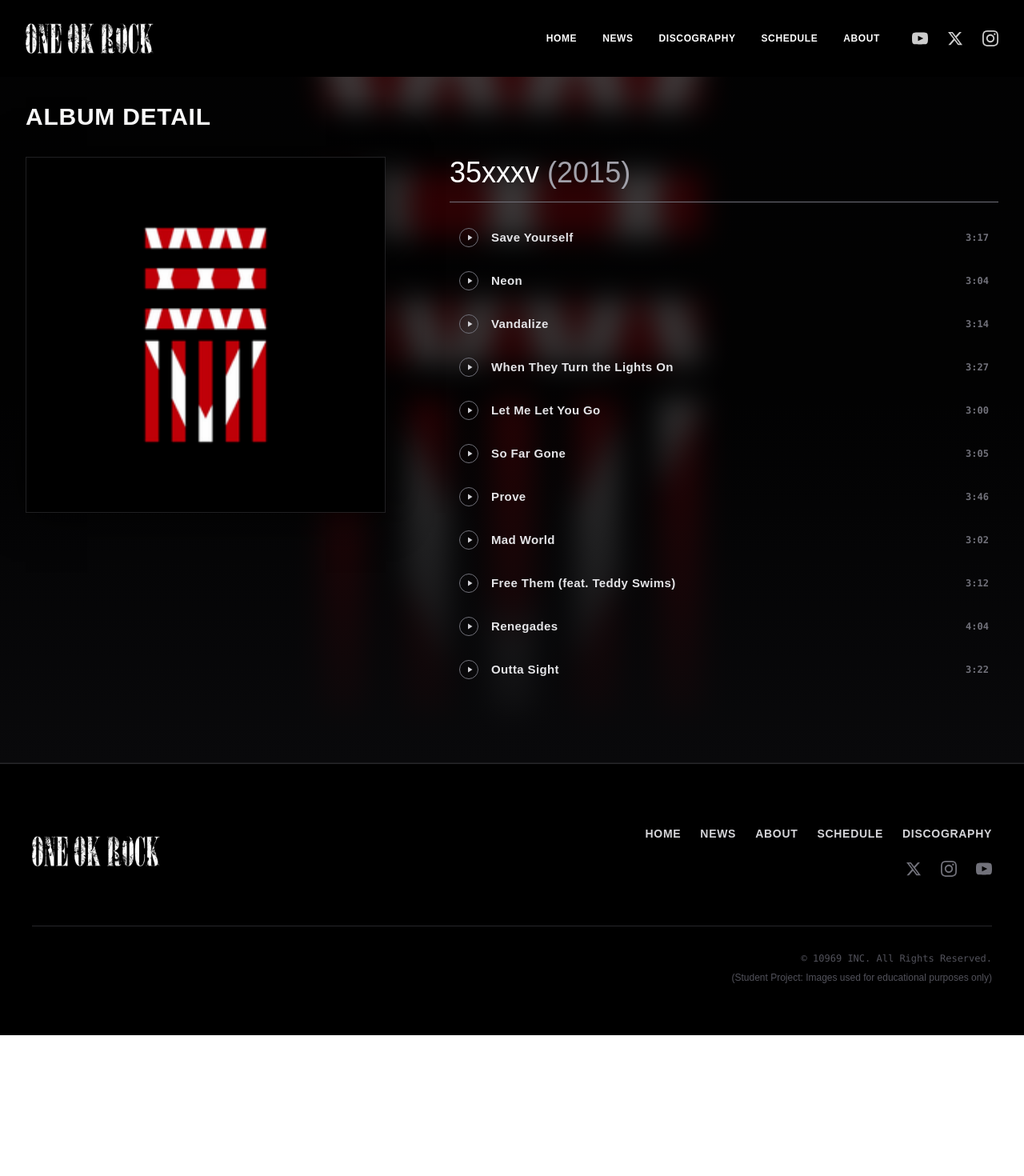
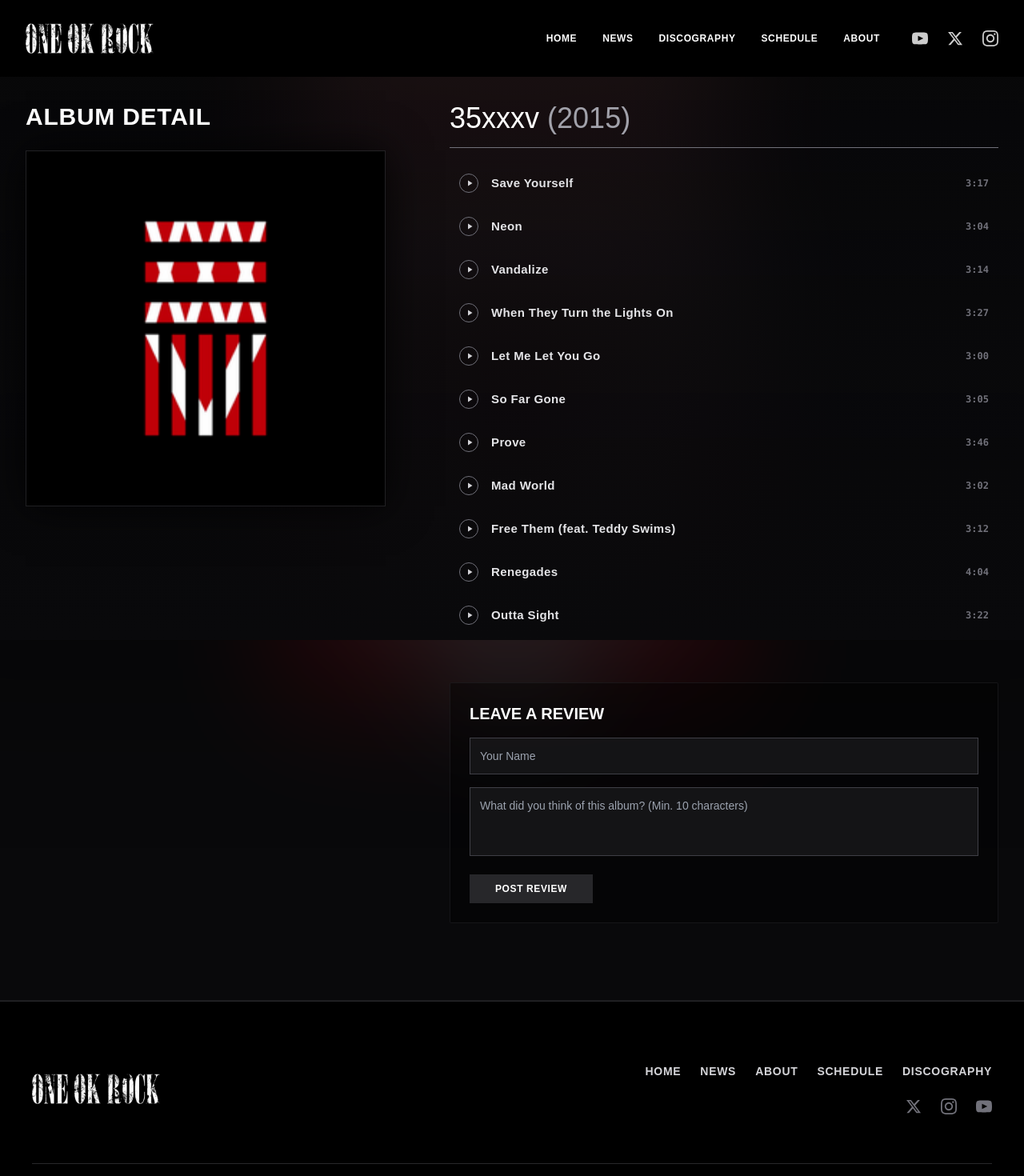
Before and after one commit to TonnamH/artist-hub, a React (Vite) app: page /album/35xxxv in a window 1280 px wide. Shown: the top 1470 px of the page at 80% size. Before the commit the page ends 1294 px from the top, so only its background shows below. Built offline with nearby package versions, Linux system fonts and the light colour scheme.

Commit message:
added input validation example

```diff
--- a/src/pages/AlbumDetail.jsx
+++ b/src/pages/AlbumDetail.jsx
@@ -1,41 +1,17 @@
 // src/pages/AlbumDetail.jsx
 import { useState, useRef, useEffect } from 'react';
-import { useParams, Link } from 'react-router-dom';
+import { useParams } from 'react-router-dom';
 import Navbar from '../components/Navbar';
 import Footer from '../components/Footer';
 
-// The Upgraded Interactive Track Row Component (State is controlled by the parent!)
 const TrackRow = ({ title, duration, isPlaying, onToggle }) => {
   return (
-    <li
-      onClick={onToggle}
-      className={`flex items-center gap-4 py-2 px-3 rounded-md cursor-pointer transition-all duration-300 ${
-        isPlaying ? 'bg-zinc-900 shadow-inner' : 'hover:bg-zinc-900/50'
-      }`}
-    >
-      <div className={`w-6 h-6 shrink-0 rounded-full border flex items-center justify-center transition-all duration-300 ${
-        isPlaying
-          ? 'border-orange-600 bg-orange-600 shadow-[0_0_10px_rgba(234,88,12,0.5)]'
-          : 'border-zinc-500 hover:border-white'
-      }`}>
-        {isPlaying ? (
-          <svg className="w-3 h-3 text-white animate-pulse" fill="currentColor" viewBox="0 0 24 24"><path d="M6 19h4V5H6v14zm8-14v14h4V5h-4z" /></svg>
-        ) : (
-          <svg className="w-3 h-3 text-zinc-300 ml-0.5" fill="currentColor" viewBox="0 0 24 24"><path d="M8 5v14l11-7z" /></svg>
-        )}
+    <li onClick={onToggle} className={`flex items-center gap-4 py-2 px-3 rounded-md cursor-pointer transition-all duration-300 ${isPlaying ? 'bg-zinc-900 shadow-inner' : 'hover:bg-zinc-900/50'}`}>
+      <div className={`w-6 h-6 shrink-0 rounded-full border flex items-center justify-center transition-all duration-300 ${isPlaying ? 'border-orange-600 bg-orange-600 shadow-[0_0_10px_rgba(234,88,12,0.5)]' : 'border-zinc-500 hover:border-white'}`}>
+        {isPlaying ? <svg className="w-3 h-3 text-white animate-pulse" fill="currentColor" viewBox="0 0 24 24"><path d="M6 19h4V5H6v14zm8-14v14h4V5h-4z" /></svg> : <svg className="w-3 h-3 text-zinc-300 ml-0.5" fill="currentColor" viewBox="0 0 24 24"><path d="M8 5v14l11-7z" /></svg>}
       </div>
-
-      <span className={`font-bold text-[15px] tracking-wide flex-grow transition-colors ${
-        isPlaying ? 'text-orange-500' : 'text-zinc-200 hover:text-white'
-      }`}>
-        {title}
-      </span>
-
-      {isPlaying ? (
-        <span className="text-xs font-bold text-orange-500 uppercase tracking-widest animate-pulse">Playing</span>
-      ) : (
-        <span className="text-xs text-zinc-500 font-mono font-bold">{duration}</span>
-      )}
+      <span className={`font-bold text-[15px] tracking-wide flex-grow transition-colors ${isPlaying ? 'text-orange-500' : 'text-zinc-200 hover:text-white'}`}>{title}</span>
+      {isPlaying ? <span className="text-xs font-bold text-orange-500 uppercase tracking-widest animate-pulse">Playing</span> : <span className="text-xs text-zinc-500 font-mono font-bold">{duration}</span>}
     </li>
   );
 };
@@ -43,21 +19,41 @@
 export default function AlbumDetail() {
   const { albumId } = useParams();
   const [playingTrackIndex, setPlayingTrackIndex] = useState(null);
-
-  // ✨ 1. Create a reference to the hidden audio player
   const audioRef = useRef(null);
 
-  // ✨ 2. Watch the track index. If it changes, play or pause the audio!
+  // FAN REVIEW STATE
+  const [reviewData, setReviewData] = useState({ name: '', text: '' });
+  const [reviewError, setReviewError] = useState('');
+  const [reviewSuccess, setReviewSuccess] = useState(false);
+
   useEffect(() => {
     if (audioRef.current) {
       if (playingTrackIndex !== null) {
-        audioRef.current.currentTime = 0; // Restart song from beginning
-        audioRef.current.play().catch(err => console.log("Audio playback blocked:", err));
+        audioRef.current.currentTime = 0;
+        audioRef.current.play().catch(err => console.log("Audio blocked:", err));
       } else {
         audioRef.current.pause();
       }
     }
   }, [playingTrackIndex]);
+
+  const handleReviewSubmit = (e) => {
+    e.preventDefault();
+    setReviewError('');
+    setReviewSuccess(false);
+
+    if (!reviewData.name.trim()) {
+      setReviewError('Please enter your name.');
+      return;
+    }
+    if (reviewData.text.length < 10) {
+      setReviewError('Your review is too short! Please write at least 10 characters.');
+      return;
+    }
+
+    setReviewSuccess(true);
+    setReviewData({ name: '', text: '' });
+  };
 
   const albumDatabase = {
     "luxury-disease": { title: "Luxury Disease", year: "2022" },
@@ -90,51 +86,79 @@
   ];
 
   return (
-    <div className="min-h-screen bg-zinc-950 text-white font-worksans selection:bg-orange-600/30 flex flex-col">
-
-      {/* ✨ 3. The hidden audio element with a safe, royalty-free track */}
+    <div className="min-h-screen bg-zinc-950 text-white font-worksans selection:bg-orange-600/30 flex flex-col relative">
       <audio ref={audioRef} src="https://www.soundhelix.com/examples/mp3/SoundHelix-Song-1.mp3" preload="none" />
-
       <Navbar />
 
-      <main className="relative flex-grow pt-32 pb-24 overflow-hidden border-b border-zinc-900">
-        <div className="absolute inset-0 z-0">
-          <img src={coverImage} alt="Background" className="w-full h-full object-cover blur-lg scale-110 opacity-50" />
-          <div className="absolute inset-0 bg-gradient-to-b from-black/50 via-black/60 to-zinc-950"></div>
-        </div>
+      {/* ✨ FIX 2: Background is now fixed to the viewport so it never cuts off */}
+      <div className="fixed inset-0 z-0 pointer-events-none">
+        {/* Increased blur and scale slightly to hide harsh edges */}
+        <img src={coverImage} alt="Background" className="w-full h-full object-cover blur-3xl scale-125 opacity-30" />
+        <div className="absolute inset-0 bg-gradient-to-b from-zinc-950/40 via-zinc-950/80 to-zinc-950"></div>
+      </div>
 
-        <div className="relative z-10 max-w-7xl mx-auto px-8">
-          <h2 className="font-oswald text-2xl md:text-3xl font-extrabold text-white mb-8 tracking-wide uppercase">ALBUM DETAIL</h2>
+      {/* ✨ FIX 1: Removed overflow-x-hidden from main */}
+      <main className="relative z-10 flex-grow pt-32 pb-24 border-b border-zinc-900 w-full">
+        <div className="max-w-7xl mx-auto px-8">
 
           <div className="flex flex-col md:flex-row gap-12 lg:gap-20 items-start">
-            <div className="w-full max-w-[450px] shrink-0 shadow-[0_0_50px_rgba(0,0,0,0.8)] border border-zinc-800/80">
-              <img src={coverImage} alt={currentAlbum.title} className="w-full h-auto object-cover" />
+
+            {/* ✨ FIX 3: Moved 'ALBUM DETAIL' into the left column */}
+            <div className="w-full max-w-[450px] shrink-0 sticky top-32">
+              <h2 className="font-oswald text-2xl md:text-3xl font-extrabold text-white mb-6 tracking-wide uppercase">ALBUM DETAIL</h2>
+
+              <div className="w-full shadow-[0_0_50px_rgba(0,0,0,0.8)] border border-zinc-800/80">
+                <img src={coverImage} alt={currentAlbum.title} className="w-full h-auto object-cover" />
+              </div>
             </div>
 
             <div className="w-full flex-grow mt-4 md:mt-0">
               <h3 className="font-worksans text-3xl md:text-4xl text-white mb-4">
                 {currentAlbum.title} <span className="text-zinc-400">({currentAlbum.year})</span>
               </h3>
-
               <div className="w-full h-[1px] bg-zinc-500 mb-6"></div>
 
-              <ul className="space-y-3.5">
+              <ul className="space-y-3.5 mb-16">
                 {tracks.map((track, idx) => (
-                  <TrackRow
-                    key={idx}
-                    title={track.title}
-                    duration={track.duration}
-                    isPlaying={playingTrackIndex === idx}
-                    onToggle={() => setPlayingTrackIndex(playingTrackIndex === idx ? null : idx)}
-                  />
+                  <TrackRow key={idx} title={track.title} duration={track.duration} isPlaying={playingTrackIndex === idx} onToggle={() => setPlayingTrackIndex(playingTrackIndex === idx ? null : idx)} />
                 ))}
               </ul>
+
+              {/* FAN REVIEW FORM SECTION */}
+              <div className="bg-black/40 border border-zinc-800/50 p-6 rounded-sm mt-8">
+                <h4 className="font-oswald text-xl font-bold text-white mb-4 uppercase">Leave a Review</h4>
+                <form onSubmit={handleReviewSubmit} className="space-y-4">
+                  <input
+                    type="text"
+                    value={reviewData.name}
+                    onChange={(e) => setReviewData({...reviewData, name: e.target.value})}
+                    placeholder="Your Name"
+                    className="w-full bg-zinc-900/80 border border-zinc-700 p-3 text-sm text-white focus:outline-none focus:border-orange-600 transition-colors"
+                  />
+                  <textarea
+                    value={reviewData.text}
+                    onChange={(e) => setReviewData({...reviewData, text: e.target.value})}
+                    rows="3"
+                    placeholder="What did you think of this album? (Min. 10 characters)"
+                    className="w-full bg-zinc-900/80 border border-zinc-700 p-3 text-sm text-white resize-none focus:outline-none focus:border-orange-600 transition-colors"
+                  ></textarea>
+
+                  {reviewError && <p className="text-red-400 text-xs font-bold">{reviewError}</p>}
+                  {reviewSuccess && <p className="text-green-400 text-xs font-bold">Thanks for your review! It has been submitted for moderation.</p>}
+
+                  <button type="submit" className="px-8 py-2.5 bg-zinc-800 hover:bg-orange-600 text-white text-xs font-bold uppercase tracking-wider transition-colors">
+                    Post Review
+                  </button>
+                </form>
+              </div>
+
             </div>
           </div>
         </div>
       </main>
-
-      <Footer />
+      <div className="relative z-10 w-full">
+        <Footer />
+      </div>
     </div>
   );
 }
--- a/src/pages/schedule.jsx
+++ b/src/pages/schedule.jsx
@@ -1,73 +1,77 @@
 // src/pages/Schedule.jsx
 import { useState } from 'react';
-
 import Navbar from '../components/Navbar';
 import Footer from '../components/Footer';
 
-// A reusable row component for each tour date
-const ScheduleRow = ({ date, title, location }) => {
-  // Add a quick state for the ticket button
-  const [ticketStatus, setTicketStatus] = useState("TICKETS");
-
-  return (
+const ScheduleRow = ({ date, title, location, onTicketClick }) => (
   <div className="flex flex-col py-5 group font-worksans">
-      {/* Top Row: Date and Stretching Orange Line */}
     <div className="flex items-center gap-4 mb-3">
       <span className="text-orange-600 font-bold text-lg md:text-xl whitespace-nowrap">{date}</span>
       <div className="flex-grow h-[1.5px] bg-orange-700/60 group-hover:bg-orange-500 transition-colors"></div>
     </div>
-
-      {/* Bottom Row: Event, Location, and Button */}
     <div className="flex flex-col md:flex-row items-start md:items-center justify-between gap-4 md:gap-8">
       <h4 className="text-white font-bold text-lg md:text-xl md:w-5/12 leading-tight group-hover:text-orange-400 transition-colors">
         {title}
       </h4>
-
       <span className="text-white font-bold text-base md:text-lg md:w-4/12">
         {location}
       </span>
-
-        {/* The Interactive Button */}
       <div className="w-full md:w-3/12 flex md:justify-end">
         <button
-            onClick={() => setTicketStatus("SOLD OUT")}
-            disabled={ticketStatus === "SOLD OUT"}
-            className={`w-full md:w-auto px-10 py-2.5 font-bold text-sm tracking-wide uppercase transition-colors ${
-              ticketStatus === "SOLD OUT"
-                ? "bg-zinc-800 text-zinc-500 cursor-not-allowed border border-zinc-700"
-                : "bg-orange-600 hover:bg-orange-500 text-white"
-            }`}
+          onClick={onTicketClick}
+          className="w-full md:w-auto px-10 py-2.5 bg-orange-600 hover:bg-orange-500 text-white font-bold text-sm tracking-wide uppercase transition-colors"
         >
-            {ticketStatus}
+          TICKETS
         </button>
       </div>
     </div>
   </div>
 );
+
+export default function Schedule() {
+  const [modalOpen, setModalOpen] = useState(false);
+  const [vipCode, setVipCode] = useState('');
+  const [error, setError] = useState('');
+  const [success, setSuccess] = useState(false);
+
+  const handleTicketClick = () => {
+    setModalOpen(true);
+    setVipCode('');
+    setError('');
+    setSuccess(false);
   };
 
-export default function Schedule() {
-  // Tour Data mapped exactly from your Figma prototype
+  const handleCodeSubmit = (e) => {
+    e.preventDefault();
+    setError('');
+    setSuccess(false);
+
+    // INPUT VALIDATION LOGIC
+    if (!vipCode.trim()) {
+      setError('Please enter a pre-sale code.');
+      return;
+    }
+    if (vipCode.toUpperCase() !== 'DETOX26') {
+      setError('Invalid Pre-sale Code. Please try again.');
+      return;
+    }
+
+    setSuccess(true);
+  };
+
   const tourDates = [
     { date: "Sat, FEB 21", title: "ONE OK ROCK DETOX Asia Tour 2026", location: "Amhpoe Pak Kret, Thailand" },
     { date: "Fri, FEB 27", title: "ONE OK ROCK DETOX Asia Tour 2026", location: "Songpa-gu, South Korea" },
     { date: "Sat, FEB 28", title: "ONE OK ROCK DETOX Asia Tour 2026", location: "Songpa-gu, South Korea" },
     { date: "Wed, MAR 4", title: "ONE OK ROCK DETOX Asia Tour 2026", location: "Pasay, Philippines" },
     { date: "Sun, MAR 8", title: "ONE OK ROCK DETOX Asia Tour 2026", location: "Singapore, Singapore" },
-    { date: "Thu, MAR 12", title: "Margaret Court Arena", location: "Melbourne, Australia" },
-    { date: "Sat, MAR 14", title: "Hordern Pavilion", location: "Moore Park, Australia" },
-    { date: "Sun, MAR 15", title: "The Fortitude Music Hall", location: "Brisbane, Australia" },
-    { date: "Sat, APR 25", title: "ONE OK ROCK DETOX Asia Tour 2026", location: "Xinyi District, Taiwan" },
-    { date: "Sat, MAY 2", title: "ONE OK ROCK DETOX Asia Tour 2026", location: "Central, Hongkong" },
-    { date: "Sun, MAY 3", title: "ONE OK ROCK DETOX Asia Tour 2026", location: "Central, Hongkong" },
   ];
 
   return (
-    <div className="min-h-screen bg-zinc-950 text-white font-worksans selection:bg-orange-600/30 flex flex-col">
+    <div className="min-h-screen bg-zinc-950 text-white font-worksans selection:bg-orange-600/30 flex flex-col relative">
       <Navbar />
 
       <main className="flex-grow relative pt-32 pb-24">
-        {/* Subtle Background Texture (Reusing your events-bg for a live concert feel) */}
         <div className="absolute inset-0 z-0">
           <img src="/events-bg.jpg" alt="Background" className="w-full h-full object-cover opacity-10 blur-sm grayscale" />
           <div className="absolute inset-0 bg-gradient-to-b from-zinc-950 via-zinc-950/80 to-zinc-950"></div>
@@ -77,16 +81,53 @@
           <h2 className="font-oswald text-3xl md:text-4xl font-extrabold text-white mb-12 tracking-wide uppercase">
             SCHEDULE
           </h2>
-
           <div className="space-y-2">
             {tourDates.map((tour, idx) => (
-              <ScheduleRow key={idx} {...tour} />
+              <ScheduleRow key={idx} {...tour} onTicketClick={handleTicketClick} />
             ))}
           </div>
         </div>
       </main>
 
       <Footer />
+
+      {/* VIP PRE-SALE MODAL */}
+      {modalOpen && (
+        <div className="fixed inset-0 z-[100] flex items-center justify-center bg-black/80 backdrop-blur-sm px-4">
+          <div className="bg-zinc-900 border border-zinc-800 p-8 w-full max-w-md relative shadow-2xl">
+            <button
+              onClick={() => setModalOpen(false)}
+              className="absolute top-4 right-4 text-zinc-500 hover:text-white"
+            >
+              ✕
+            </button>
+            <h3 className="font-oswald text-2xl font-bold text-white mb-2 uppercase">Unlock Tickets</h3>
+            <p className="text-sm text-zinc-400 mb-6">Enter your 7-character VIP Pre-sale code to access tickets.</p>
+
+            {!success ? (
+              <form onSubmit={handleCodeSubmit} className="space-y-4">
+                <input
+                  type="text"
+                  value={vipCode}
+                  onChange={(e) => setVipCode(e.target.value)}
+                  placeholder="e.g. DETOX26"
+                  maxLength={7}
+                  className="w-full bg-zinc-950 border border-zinc-800 p-3 text-white text-center font-bold tracking-widest uppercase focus:outline-none focus:border-orange-600"
+                />
+                {error && <p className="text-red-500 text-xs font-bold text-center">{error}</p>}
+                <button type="submit" className="w-full py-3 bg-orange-600 hover:bg-orange-500 text-white font-bold tracking-wide uppercase transition-colors">
+                  Verify Code
+                </button>
+              </form>
+            ) : (
+              <div className="text-center space-y-4 py-4">
+                <p className="text-green-500 font-bold text-lg">Code Accepted!</p>
+                <p className="text-zinc-300 text-sm">Redirecting to ticketing queue...</p>
+              </div>
+            )}
+          </div>
+        </div>
+      )}
     </div>
   );
 }
```
Lines whose indentation alone changed are shown as unchanged.
